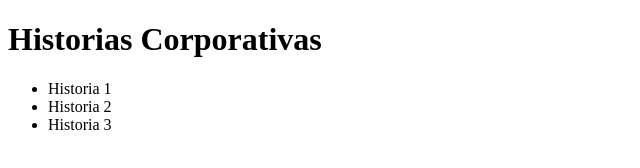
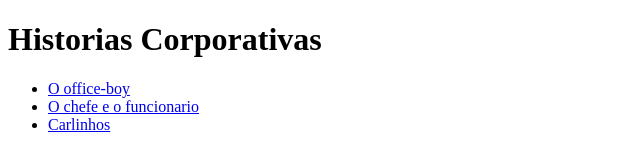
Before and after one commit to omarquezini/HISTORIAS_CORPORATIVAS, a plain HTML site: page index.html in a window 1280 px wide. Shown: the whole page, without its empty margins (0-640 px from the left). Drawn offline with Linux system fonts and the light colour scheme.

Commit message:
muita coisa de link sem zelda.

```diff
--- a/index.html
+++ b/index.html
@@ -8,9 +8,9 @@
 <body>
     <h1 style="">Historias Corporativas</h1>
     <ul>
-        <li>Historia 1</li>
-        <li>Historia 2</li>
-        <li>Historia 3</li>
+        <li> <a href="officeboy.html">O office-boy</a></li>
+        <li><a href="chefe-funcionario.html">O chefe e o funcionario</a></li>
+        <li><a href="cavalo.html">Carlinhos</a></li>
     </ul>
 </body>
 </html>
```
